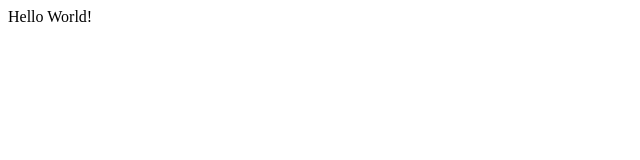
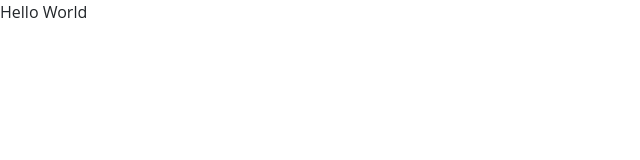
Before and after one commit to nktkarnany/gojek-test, a website: page index.html in a window 1280 px wide. Shown: the full height of the page, 0-640 px from the left. Drawn offline with Linux system fonts and the light colour scheme.

Commit message:
sass setup done and index.css added in index.html

```diff
--- a/index.html
+++ b/index.html
@@ -8,11 +8,13 @@
   <meta name="author" content="Ankit Karnany">
 
   <title>Gify App</title>
+
+  <link href="css/index.css" rel="stylesheet">
 </head>
 
 <body>
 
-  Hello World!
+  <div id="main">Hello World</div>
 
 </body>
 
--- /dev/null
+++ b/scss/index.scss
@@ -0,0 +1,25 @@
+@font-face {
+    font-family: 'Open Sans';
+    src: url('https://fonts.googleapis.com/css?family=Open+Sans');
+ }
+
+ * {
+    box-sizing: border-box;
+  }
+
+  html,
+  body {
+    overflow-x: hidden;
+    height: 100%;
+    font-family: 'Open Sans', sans-serif;
+    margin: 0;
+  }
+
+  #main {
+    height: 100%;
+    margin: 0;
+    font-size: 1rem;
+    font-weight: 400;
+    line-height: 1.5;
+    color: #212529;
+  }
```
Also changed, not shown: package.json (+6 -2 lines), css/index.css (added), 1 other file.
